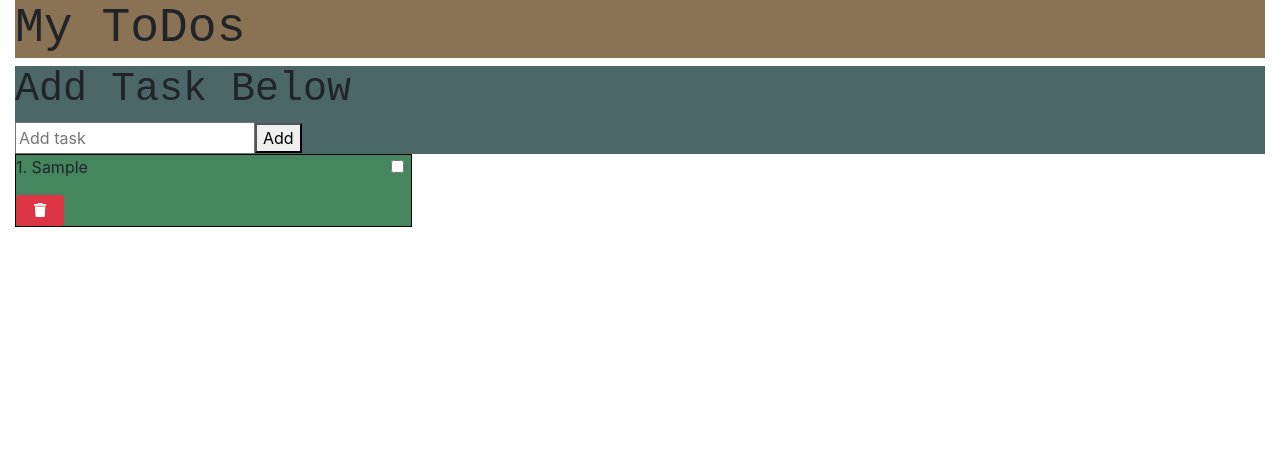
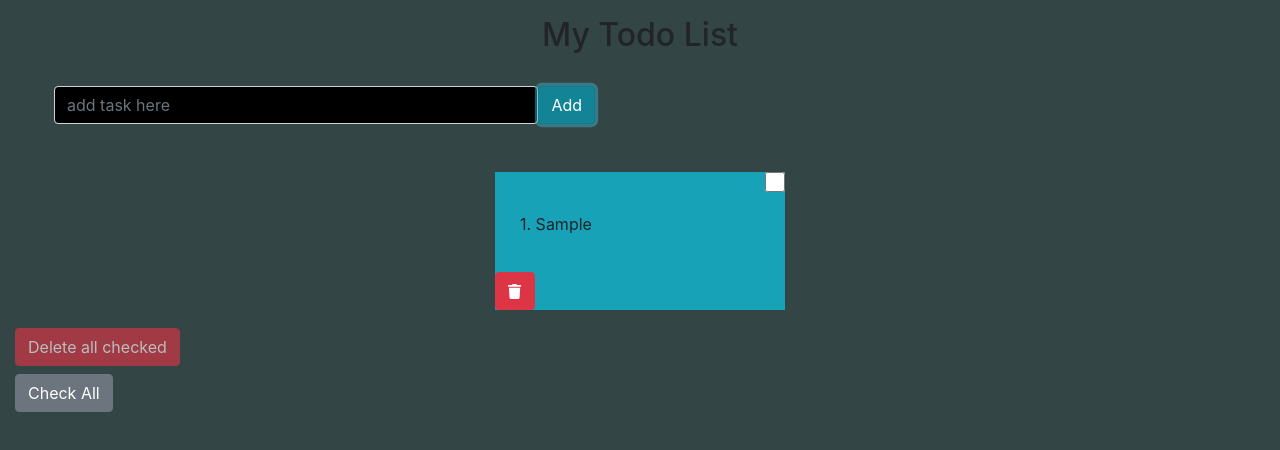
Before and after one commit to Art66066/react-bitschool, a React (Create React App) app: page / in a window 1280 px wide. Both pictures are taken after typing "Sample" into the empty fields and a click on the button "Add". Shown: the top 450 px of the page. Built offline with nearby package versions, Linux system fonts and the light colour scheme.

Commit message:
fromzeroo

```diff
--- a/src/components/AddTask/AddTask.js
+++ b/src/components/AddTask/AddTask.js
@@ -1,45 +1,60 @@
-import React, { Component } from 'react'
-import styles from './addtask.module.css'
+import React, { PureComponent } from "react";
+import { Button, Form } from "react-bootstrap";
+import PropTypes from "prop-types";
 
-export default class AddTask extends Component {
-    state = {
-        inputValue: ""
+class AddTask extends PureComponent {
+  state = {
+    inputValue: "",
+  };
+
+  handleChange = (e) => {
+    this.setState({
+      inputValue: e.target.value,
+    });
+  };
+
+  handleCl = () => {
+    if (!this.state.inputValue) {
+      return;
+    } else {
+      this.props.handleClick(this.state.inputValue);
+      this.setState({
+        inputValue: "",
+      });
     }
+  };
+  keyenter = (e) => {
+    if (e.key === "Enter") {
+      this.handleCl();
+    }
+  };
 
-    handleChange = (event) => {
-        const {value} = event.target;
-        this.setState({
-            inputValue: value
-        });
-    }
+  render() {
+    return (
+      <div style={{ display: "flex" }}>
+        <Form.Control
+          type="text"
+          placeholder="add task here"
+          onChange={this.handleChange}
+          onKeyPress={this.keyenter}
+          value={this.state.inputValue}
+          style={{ width: "40%", backgroundColor: "black", color: "white" }}
+        />
+        <Button
+          variant="info"
+          type="submit"
+          onClick={this.handleCl}
+          disabled={this.props.checkedTasks.size}
+        >
+          Add
+        </Button>
+      </div>
+    );
+  }
+}
+AddTask.propTypes = {
+  handleClick: PropTypes.func,
+  checkedTasks: PropTypes.object,
+};
 
-    handleS = () => {
-        if(!this.state.inputValue)
-            return
-        this.props.handleSubmit(this.state.inputValue);
-        this.setState({
-            inputValue: ""
-        })
-    }
-    handleKeyPress = (event) => {
-        if(event.key === 'Enter'){
-          this.handleS()
-        }
-      }
-    render() {
-        return (
-            <div className={styles.div}>
-               <h1 className={styles.heading1}>Add Task Below</h1>
-               <div className={styles.div2}>
-                    <input className={styles.input} type="text"
-                    placeholder="Add task"
-                    onChange={this.handleChange}
-                    value={this.state.inputValue}
-                    onKeyPress={this.handleKeyPress}
-                    />
-                    <button onClick={this.handleS}>Add</button>
-                </div>
-            </div>
-        )
-    }
-}
+export default AddTask;
--- a/src/components/AddTask/addtask.module.css
+++ /dev/null
@@ -1,15 +0,0 @@
-.div {
-    background-color: rgb(76, 103, 104);
-}
-
-.heading1 {
-
-    font-family: 'Courier New', Courier, monospace;
-
-}
-.input {
-    width: 15rem;
-    height: 2rem;
-}
-.div2 {
-}
--- a/src/components/Task/Task.js
+++ b/src/components/Task/Task.js
@@ -1,28 +1,41 @@
-import styles from "./task.module.css";
+import React from "react";
 import { FontAwesomeIcon } from "@fortawesome/react-fontawesome";
 import { faTrash } from "@fortawesome/free-solid-svg-icons";
-import { Form, Button } from "react-bootstrap";
+import { Button } from "react-bootstrap";
+import { memo } from "react";
+import PropTypes from "prop-types";
 
-const Task = function (props) {
-  const handleDelete = (e) => {
-    props.handleDeleteTask(props.task._id);
-  };
+function Task(props) {
   return (
-    <div className={styles.tasks}>
-      <div className={styles.div}>
-        <p>{props.key1 + 1 + ".    " + props.task.title}</p>
-        <Form.Check type="checkbox" />
-      </div>
+    <div className="task">
+      <input
+        type="checkbox"
+        checked={!!props.isChecked}
+        style={{ marginLeft: "auto", height: "20px", width: "20px" }}
+        onChange={() => props.handleToggleChecked(props.task._id)}
+      ></input>
+      <p style={{ padding: "20px 25px" }}>
+        {props.id + 1 + ". " + props.task.text}
+      </p>
       <Button
-        size="sm"
         variant="danger"
-        className={styles.btn}
-        onClick={handleDelete}
+        className="delbutton"
+        onClick={() => props.deleteTask(props.task._id)}
+        disabled={props.checkedTasks.size}
       >
-        <FontAwesomeIcon icon={faTrash} />
+        <FontAwesomeIcon icon={faTrash} style={{ fontSize: "15px" }} />
       </Button>
     </div>
   );
+}
+
+Task.propTypes = {
+  task: PropTypes.object,
+  id: PropTypes.number,
+  deleteTask: PropTypes.func,
+  handleToggleChecked: PropTypes.func,
+  checkedTasks: PropTypes.object,
+  isChecked: PropTypes.bool,
 };
 
-export default Task;
+export default memo(Task);
--- a/src/components/Task/task.module.css
+++ /dev/null
@@ -1,14 +0,0 @@
-.tasks {
-  border: black solid 1px;
-  background-color: rgb(70, 134, 94);
-  display: flex;
-  flex-direction: column;
-}
-.div {
-  display: flex;
-  flex-direction: row;
-  justify-content: space-between;
-}
-.btn {
-  width: 3rem;
-}
--- a/src/components/ToDo/ToDo.js
+++ b/src/components/ToDo/ToDo.js
@@ -1,57 +1,139 @@
-import React, { Component } from "react";
+import React, { PureComponent } from "react";
 import AddTask from "../AddTask/AddTask";
 import Task from "../Task/Task";
-import styles from "./todo.module.css";
-import { Container, Row, Col } from "react-bootstrap";
 import idGenerator from "../../helpers/idGenerator";
+import { Container, Row, Col, Button } from "react-bootstrap";
 
-export default class ToDo extends Component {
+export class ToDo extends PureComponent {
   state = {
     tasks: [],
+    checkedTasks: new Set(),
   };
-  handleSubmit = (value) => {
+
+  handleClick = (value) => {
     const tasks = [...this.state.tasks];
-    tasks.push({ title: value, _id: idGenerator() });
+    tasks.push({ text: value, _id: idGenerator() });
+    this.setState({
+      tasks: tasks,
+    });
+  };
+
+  deleteTask = (value) => {
+    let tasks = [...this.state.tasks];
+    tasks = tasks.filter((task) => {
+      return task._id !== value;
+    });
     this.setState({
       tasks,
     });
   };
+  handleToggleChecked = (value) => {
+    let checkedTasks = new Set(this.state.checkedTasks);
+    if (checkedTasks.has(value)) {
+      checkedTasks.delete(value);
+    } else {
+      checkedTasks.add(value);
+    }
+    this.setState({
+      checkedTasks,
+    });
+  };
 
-  handleDeleteTask = (_id) => {
+  deleteAllChecked = () => {
+    let tasks = [...this.state.tasks];
+    tasks = tasks.filter((task) => {
+      return !this.state.checkedTasks.has(task._id);
+    });
     this.setState({
-      tasks: this.state.tasks.filter((item) => {
-        return item._id !== _id;
-      }),
+      tasks: tasks,
+      checkedTasks: new Set(),
+    });
+  };
+  markOrUnmarkAll = () => {
+    const { tasks } = this.state;
+    let checkedTasks = new Set(this.state.checkedTasks);
+    if (tasks.length === checkedTasks.size) {
+      checkedTasks.clear();
+    } else {
+      tasks.forEach((task) => {
+        checkedTasks.add(task._id);
+      });
+    }
+    this.setState({
+      checkedTasks,
     });
   };
 
   render() {
     const tasksJSX = this.state.tasks.map((task, index) => {
       return (
-        <Col key={task._id} xs={12} sm={6} md={4} lg={4}>
+        <Col key={task._id} xs={12} sm={6} md={4} lg={3}>
           <Task
             task={task}
-            key1={index}
-            handleDeleteTask={this.handleDeleteTask}
+            id={index}
+            deleteTask={this.deleteTask}
+            handleToggleChecked={this.handleToggleChecked}
+            checkedTasks={this.state.checkedTasks}
+            isChecked={this.state.checkedTasks.has(task._id)}
           />
         </Col>
       );
     });
-
     return (
       <Container fluid={true}>
-        <Row>
+        <Row className="mt-3">
           <Col>
-            <h1 className={styles.h1}>My ToDos</h1>
+            <h2 style={{ display: "flex", justifyContent: "center" }}>
+              My Todo List
+            </h2>
           </Col>
         </Row>
-        <Row>
+        <Row className="mt-4 ml-4">
           <Col>
-            <AddTask handleSubmit={this.handleSubmit} />
+            <AddTask
+              handleClick={this.handleClick}
+              checkedTasks={this.state.checkedTasks}
+            />
           </Col>
         </Row>
-        <Row>{tasksJSX}</Row>
+        <Row className="mt-5 justify-content-center">
+          {tasksJSX.length ? tasksJSX : <h5> There are no Tasks !</h5>}
+        </Row>
+        <Row className="mt-2">
+          <Col>
+            {this.state.tasks.length ? (
+              <Button
+                variant="danger"
+                onClick={this.deleteAllChecked}
+                disabled={!this.state.checkedTasks.size}
+              >
+                Delete all checked
+              </Button>
+            ) : (
+              ""
+            )}
+          </Col>
+        </Row>
+        <Row className="mt-2">
+          <Col>
+            {this.state.tasks.length ? (
+              <Button
+                variant="secondary"
+                onClick={this.markOrUnmarkAll}
+                disabled={!this.state.tasks.length}
+              >
+                {this.state.tasks.length === this.state.checkedTasks.size
+                  ? "Remove All"
+                  : "Check All"}
+              </Button>
+            ) : (
+              ""
+            )}
+          </Col>
+        </Row>
       </Container>
     );
   }
 }
+
+export default ToDo;
--- a/src/components/ToDo/todo.module.css
+++ /dev/null
@@ -1,5 +0,0 @@
-.h1 {
-    font-family: 'Courier New', Courier, monospace;
-    font-size: 3rem;
-    background-color: rgb(138, 115, 85);
-}
--- a/src/index.css
+++ b/src/index.css
@@ -5,9 +5,19 @@ body {
     sans-serif;
   -webkit-font-smoothing: antialiased;
   -moz-osx-font-smoothing: grayscale;
+  background-color: rgb(52, 69, 70);
 }
 
 code {
   font-family: source-code-pro, Menlo, Monaco, Consolas, 'Courier New',
     monospace;
 }
+.task {
+  background-color: #17a2b8;
+  margin-bottom: 10px;
+  display: flex;
+  flex-direction: column;
+}
+.delbutton {
+ width: 40px;
+}
```
